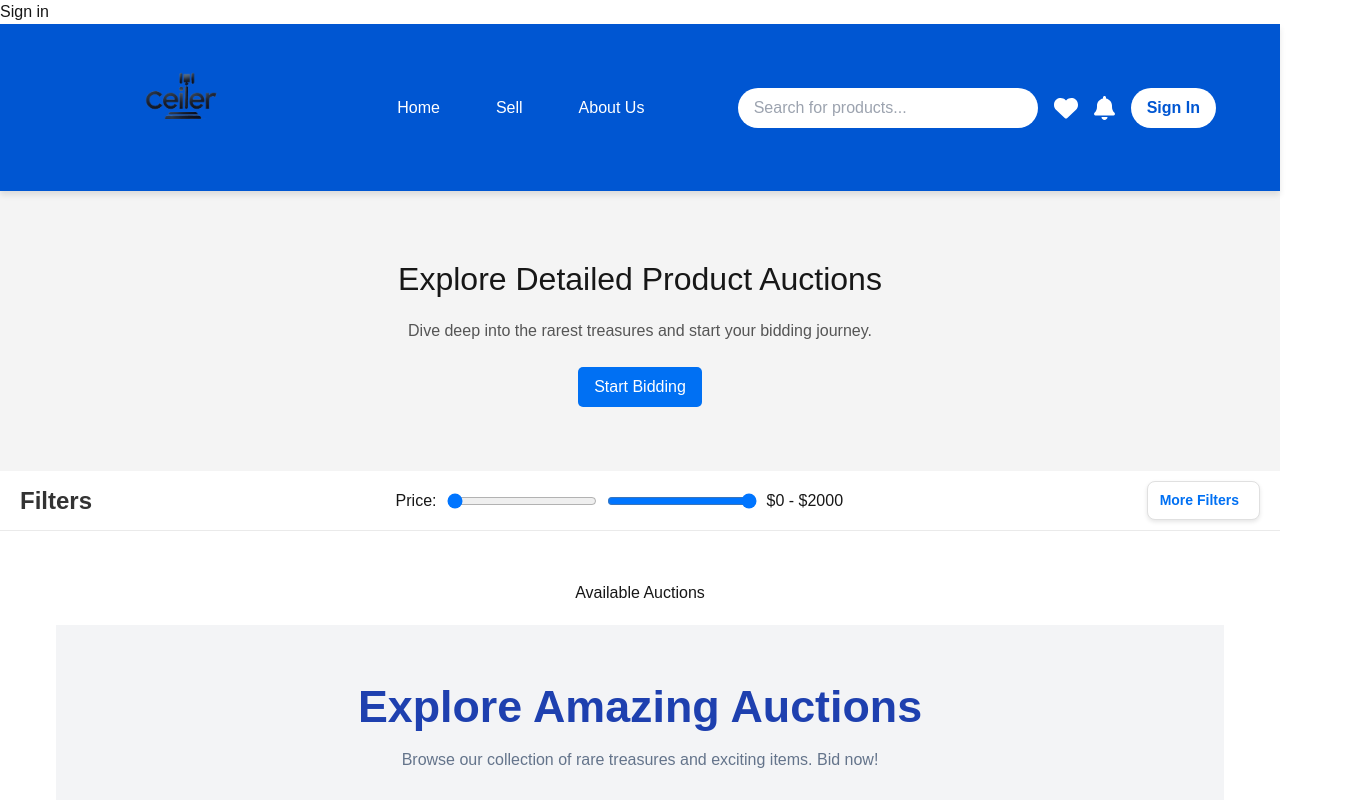
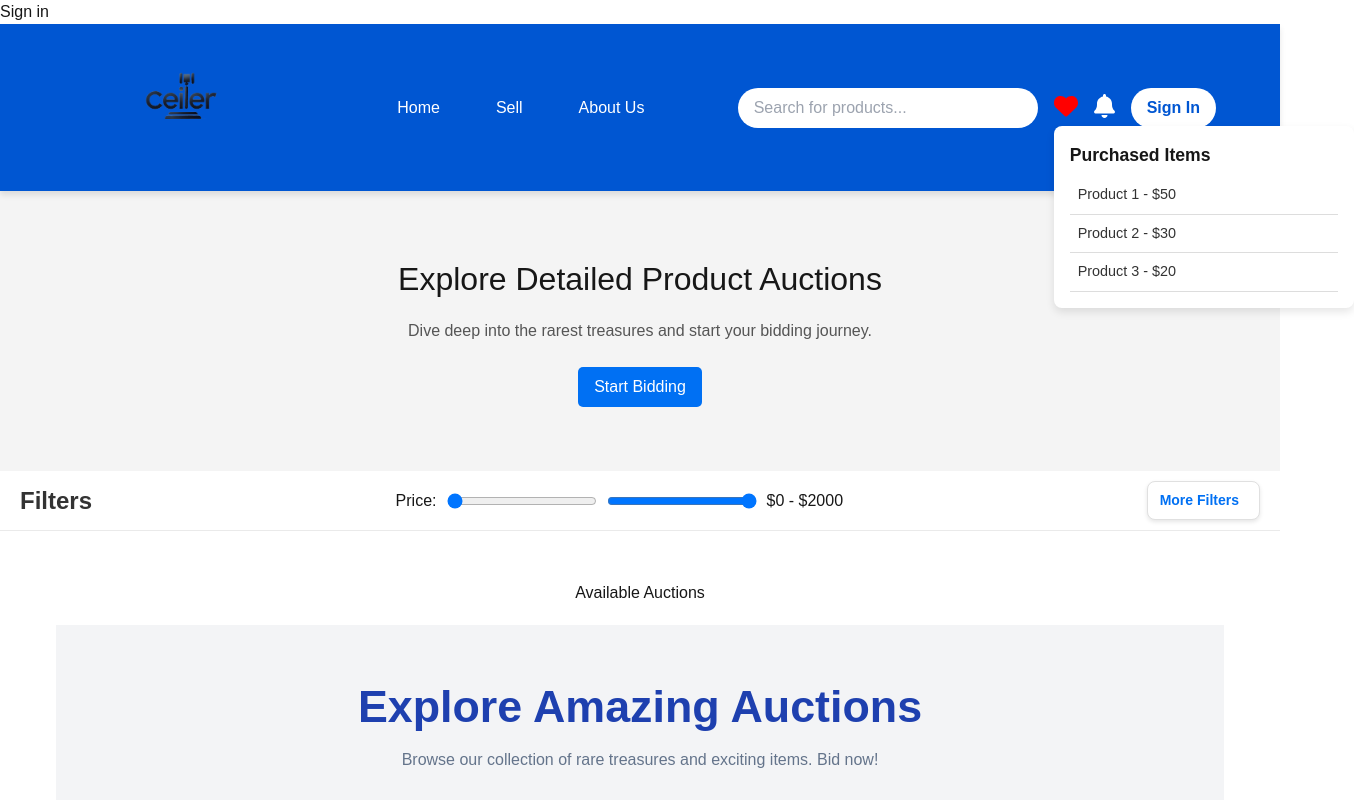
Before and after one commit to Duyanh27/ceiler, a Next.js app in the folder frontend/: page / in a window 1280 px wide. Both pictures are taken after a click on the icon 1065 px from the left and 107 px from the top of the page. Shown: the top 800 px of the page, 1354 px wide, since content can reach past the window. Built offline with nearby package versions, Linux system fonts and the light colour scheme; no server answers.

Commit message:
update notification
f

```diff
--- a/frontend/package.json
+++ b/frontend/package.json
@@ -15,10 +15,12 @@
     "@fortawesome/react-fontawesome": "^0.2.2",
     "@reduxjs/toolkit": "^2.5.0",
     "@shadcn/ui": "^0.0.4",
+    "@types/react-router-dom": "^5.3.3",
     "next": "15.1.2",
     "react": "^19.0.0",
     "react-dom": "^19.0.0",
     "react-redux": "^9.2.0",
+    "react-router-dom": "^7.1.1",
     "react-slick": "^0.30.3",
     "slick-carousel": "^1.8.1",
     "socket.io-client": "^4.8.1"
--- /dev/null
+++ b/frontend/src/app/components/AboutUsPage.jsx
@@ -0,0 +1,162 @@
+import React from "react";
+
+const AboutUsPage = () => {
+  return (
+    <div style={styles.container}>
+      {/* Hero Section */}
+      <section style={styles.heroSection}>
+        <h1 style={styles.heroTitle}>Welcome to Ceiler</h1>
+        <p style={styles.heroSubtitle}>
+          Your trusted platform for buying and selling high-quality products.
+        </p>
+      </section>
+
+      {/* Mission Section */}
+      <section style={styles.section}>
+        <h2 style={styles.sectionTitle}>Our Mission</h2>
+        <p style={styles.sectionText}>
+          At Ceiler, our mission is to empower individuals and businesses by
+          creating a transparent, safe, and engaging marketplace. We believe in
+          connecting people through products they love, building trust, and
+          providing exceptional value.
+        </p>
+      </section>
+
+      {/* History Section */}
+      <section style={styles.section}>
+        <h2 style={styles.sectionTitle}>Our Story</h2>
+        <p style={styles.sectionText}>
+          Ceiler started with a simple idea: to bring transparency and joy to
+          online shopping. Over the years, we’ve grown into a trusted platform
+          with thousands of users, offering unique deals and opportunities for
+          buyers and sellers alike.
+        </p>
+      </section>
+
+      {/* Features Section */}
+      <section style={styles.section}>
+        <h2 style={styles.sectionTitle}>Why Choose Us?</h2>
+        <ul style={styles.featureList}>
+          <li style={styles.featureItem}>
+            <strong>Secure Transactions:</strong> Your safety is our top
+            priority.
+          </li>
+          <li style={styles.featureItem}>
+            <strong>Unique Products:</strong> Discover exclusive items you
+            won't find elsewhere.
+          </li>
+          <li style={styles.featureItem}>
+            <strong>Exceptional Support:</strong> Our team is here for you 24/7.
+          </li>
+        </ul>
+      </section>
+
+      {/* Testimonials Section */}
+      <section style={styles.section}>
+        <h2 style={styles.sectionTitle}>What Our Customers Say</h2>
+        <div style={styles.testimonials}>
+          <blockquote style={styles.testimonial}>
+            "Ceiler has changed the way I shop. The deals are fantastic, and the
+            service is excellent!" - Sarah L.
+          </blockquote>
+          <blockquote style={styles.testimonial}>
+            "I love selling on Ceiler. It's easy, fast, and the support team is
+            amazing!" - Mike R.
+          </blockquote>
+          <blockquote style={styles.testimonial}>
+            "I've found some of the most unique items here. Highly recommend it
+            to anyone!" - Jessica T.
+          </blockquote>
+        </div>
+      </section>
+
+      {/* Call to Action */}
+      <section style={styles.callToAction}>
+        <h2 style={styles.ctaTitle}>Join Our Community</h2>
+        <p style={styles.ctaText}>
+          Experience the Ceiler difference today. Whether you're buying,
+          selling, or both, we’ve got you covered.
+        </p>
+        <button style={styles.ctaButton}>Get Started</button>
+      </section>
+    </div>
+  );
+};
+
+const styles = {
+  container: {
+    fontFamily: "Arial, sans-serif",
+    color: "#333",
+    lineHeight: "1.6",
+    padding: "20px",
+    maxWidth: "800px",
+    margin: "0 auto",
+  },
+  heroSection: {
+    textAlign: "center",
+    padding: "50px 20px",
+    backgroundColor: "#0056d2",
+    color: "#fff",
+    borderRadius: "10px",
+    marginBottom: "30px",
+  },
+  heroTitle: {
+    fontSize: "2.5rem",
+    margin: "0",
+  },
+  heroSubtitle: {
+    fontSize: "1.2rem",
+    margin: "10px 0 0",
+  },
+  section: {
+    marginBottom: "30px",
+  },
+  sectionTitle: {
+    fontSize: "1.8rem",
+    marginBottom: "10px",
+  },
+  sectionText: {
+    fontSize: "1rem",
+  },
+  featureList: {
+    listStyleType: "disc",
+    paddingLeft: "20px",
+  },
+  featureItem: {
+    marginBottom: "10px",
+  },
+  testimonials: {
+    backgroundColor: "#f9f9f9",
+    padding: "20px",
+    borderRadius: "10px",
+  },
+  testimonial: {
+    fontStyle: "italic",
+    marginBottom: "10px",
+  },
+  callToAction: {
+    textAlign: "center",
+    padding: "30px 20px",
+    backgroundColor: "#f0f8ff",
+    borderRadius: "10px",
+  },
+  ctaTitle: {
+    fontSize: "1.8rem",
+    marginBottom: "10px",
+  },
+  ctaText: {
+    fontSize: "1rem",
+    marginBottom: "20px",
+  },
+  ctaButton: {
+    backgroundColor: "#0056d2",
+    color: "#fff",
+    padding: "10px 20px",
+    border: "none",
+    borderRadius: "5px",
+    cursor: "pointer",
+    fontSize: "1rem",
+  },
+};
+
+export default AboutUsPage;
--- a/frontend/src/app/components/navbar.tsx
+++ b/frontend/src/app/components/navbar.tsx
@@ -1,13 +1,31 @@
 "use client";
 
-import React from "react";
+import React, { useState } from "react";
 import Link from "next/link";
 import Image from "next/image";
 import { SignedIn, SignedOut, UserButton } from "@clerk/nextjs";
 import { FontAwesomeIcon } from "@fortawesome/react-fontawesome";
-import { faHeart, faBell } from "@fortawesome/free-solid-svg-icons"; // Import icons
+import { faHeart, faBell } from "@fortawesome/free-solid-svg-icons";
 
 const Navbar: React.FC = () => {
+  const [showNotifications, setShowNotifications] = useState(false);
+  const [showPurchasedItems, setShowPurchasedItems] = useState(false);
+  const [purchasedItems] = useState([
+    { id: 1, name: "Product 1", price: "$50" },
+    { id: 2, name: "Product 2", price: "$30" },
+    { id: 3, name: "Product 3", price: "$20" },
+  ]);
+  const [isHeartRed, setIsHeartRed] = useState(false);
+
+  const toggleNotifications = () => {
+    setShowNotifications(!showNotifications);
+  };
+
+  const togglePurchasedItems = () => {
+    setShowPurchasedItems(!showPurchasedItems);
+    setIsHeartRed(!isHeartRed);
+  };
+
   return (
     <header style={styles.navbar}>
       <div style={styles.container}>
@@ -32,7 +50,7 @@ const Navbar: React.FC = () => {
           <Link href="/sell" style={styles.link}>
             Sell
           </Link>
-          <Link href="/about-us" style={styles.link}>
+          <Link href="/about" style={styles.link}>
             About Us
           </Link>
         </nav>
@@ -50,8 +68,53 @@ const Navbar: React.FC = () => {
 
           {/* Icons */}
           <div style={styles.iconsWrapper}>
-            <FontAwesomeIcon icon={faHeart} style={styles.icon} />
-            <FontAwesomeIcon icon={faBell} style={styles.icon} />
+            <div style={styles.purchasedWrapper}>
+              <FontAwesomeIcon
+                icon={faHeart}
+                style={{
+                  ...styles.icon,
+                  color: isHeartRed ? "red" : "#fff",
+                }}
+                onClick={togglePurchasedItems}
+              />
+              {showPurchasedItems && (
+                <div style={styles.purchasedDropdown}>
+                  <h4 style={styles.purchasedTitle}>Purchased Items</h4>
+                  {purchasedItems.map((item) => (
+                    <p key={item.id} style={styles.purchasedItem}>
+                      {item.name} - {item.price}
+                    </p>
+                  ))}
+                </div>
+              )}
+            </div>
+
+            <div style={styles.notificationWrapper}>
+              <FontAwesomeIcon
+                icon={faBell}
+                style={{
+                  ...styles.icon,
+                  color: showNotifications ? "red" : "#fff",
+                }}
+                onClick={toggleNotifications}
+              />
+              {showNotifications && (
+                <div style={styles.notificationDropdown}>
+                  <p style={styles.notificationItem}>
+                    Your saved item is about to start bidding!
+                  </p>
+                  <p style={styles.notificationItem}>
+                    You have successfully won the bidding on this item.
+                  </p>
+                  <p style={styles.notificationItem}>
+                    You have been out-bid!
+                  </p>
+                  <p style={styles.notificationItem}>
+                    You have been out-bid!
+                  </p>
+                </div>
+              )}
+            </div>
             <SignedOut>
               <Link href="/sign-in">
                 <button style={styles.signInButton}>Sign In</button>
@@ -69,7 +132,7 @@ const Navbar: React.FC = () => {
 
 const styles: { [key: string]: React.CSSProperties } = {
   navbar: {
-    backgroundColor: "#0056d2", // Navbar background color
+    backgroundColor: "#0056d2",
     padding: "1rem 0",
     boxShadow: "0px 4px 6px rgba(0, 0, 0, 0.1)",
     position: "sticky",
@@ -133,6 +196,51 @@ const styles: { [key: string]: React.CSSProperties } = {
     color: "#fff",
     cursor: "pointer",
   },
+  purchasedWrapper: {
+    position: "relative",
+  },
+  purchasedDropdown: {
+    position: "absolute",
+    top: "2rem",
+    left: 0,
+    width: "300px",
+    backgroundColor: "#fff",
+    boxShadow: "0 4px 8px rgba(0, 0, 0, 0.1)",
+    borderRadius: "8px",
+    zIndex: 10,
+    padding: "1rem",
+  },
+  purchasedTitle: {
+    fontSize: "1.1rem",
+    fontWeight: "bold",
+    marginBottom: "0.5rem",
+  },
+  purchasedItem: {
+    padding: "0.5rem",
+    borderBottom: "1px solid #ddd",
+    color: "#333",
+    fontSize: "0.9rem",
+  },
+  notificationWrapper: {
+    position: "relative",
+  },
+  notificationDropdown: {
+    position: "absolute",
+    top: "2rem",
+    right: 0,
+    width: "300px",
+    backgroundColor: "#fff",
+    boxShadow: "0 4px 8px rgba(0, 0, 0, 0.1)",
+    borderRadius: "8px",
+    zIndex: 10,
+    padding: "1rem",
+  },
+  notificationItem: {
+    padding: "0.5rem",
+    borderBottom: "1px solid #ddd",
+    color: "#333",
+    fontSize: "0.9rem",
+  },
   signInButton: {
     padding: "0.5rem 1rem",
     border: "none",
```
Also changed, not shown: frontend/src/app/page.tsx (+32 -6 lines), 1 other file (tests, documents, lock files or other folders).
